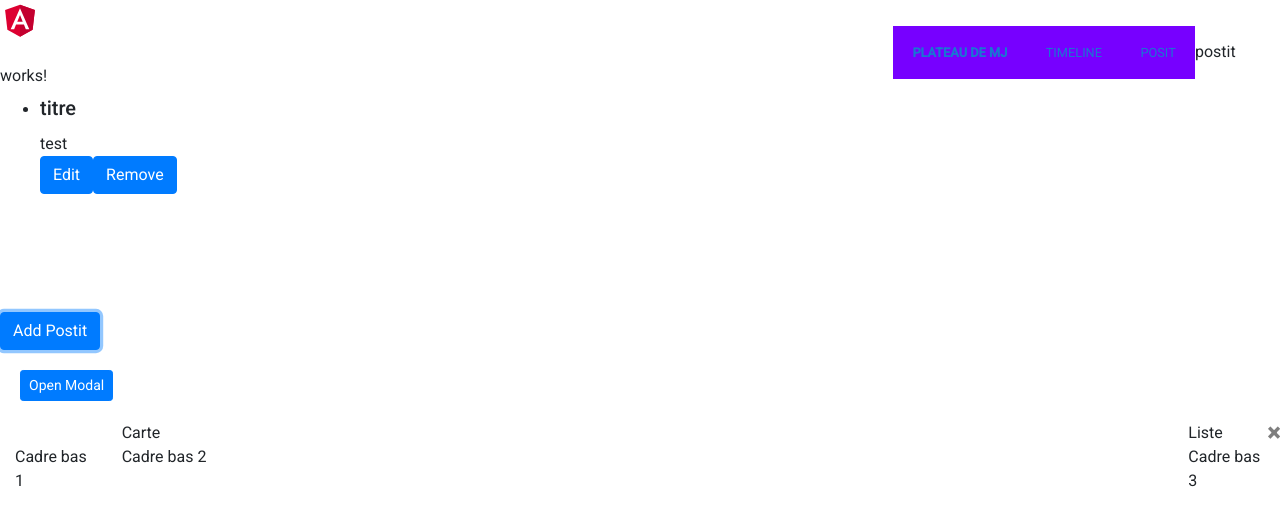
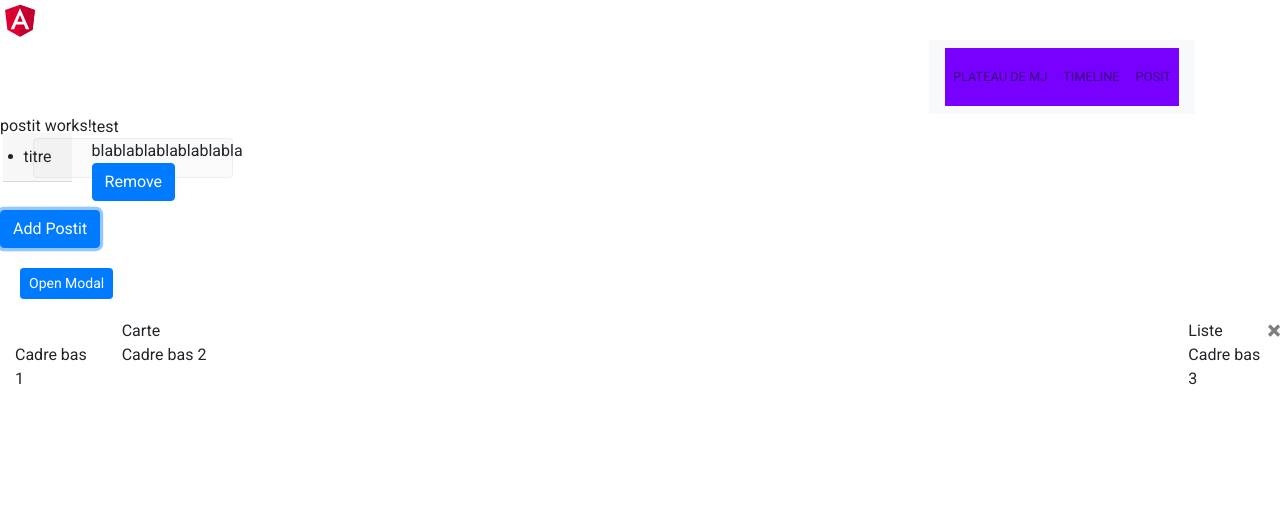
Before and after one commit to francoisauxietre/mj, an Angular app in the folder mjAngular/: page /postIt in a window 1280 px wide. Both pictures are taken after a click on the button "Add Postit". Shown: the top 524 px of the page. Built offline with nearby package versions, Linux system fonts and the light colour scheme.

Commit message:
updated navbar

```diff
--- a/mjAngular/src/app/nav/nav.component.html
+++ b/mjAngular/src/app/nav/nav.component.html
@@ -1,11 +1,13 @@
-<header>
-  <div class="container">
-    <nav>
-      <ul>
-        <li><a [class.title] routerLink="/" class="logo">{{appTitle}}</a></li>
-        <li><a [class.menu] routerLink="/timeLine">TimeLine</a></li>
-        <li><a [class.menu] routerLink="/postIt">PosIt</a></li>
+
+<div class="container">
+  <nav class="navbar navbar-expand-lg navbar-light bg-light">
+
+    <div class="collapse navbar-collapse" id="navbarSupportedContent">
+      <ul class="navbar-nav mr-auto">
+        <li class="nav-item" routerLink="/"><a class="nav-link">{{appTitle}}</a></li>
+        <li class="nav-item" routerLink="/timeLine"><a class="nav-link">TimeLine</a></li>
+        <li class="nav-item" routerLink="/postIt"><a class="nav-link">PosIt</a></li>
       </ul>
-    </nav>
-  </div>
-</header>
+    </div>
+  </nav>
+</div>
--- a/mjAngular/src/app/postit/postit.component.html
+++ b/mjAngular/src/app/postit/postit.component.html
@@ -1,14 +1,19 @@
 <p>postit works!</p>
 
 
-<div *ngFor="let postIt of postIts">
+<div *ngFor="let postIt of postIts" class="row">
   <ul>
     <li>
-      <div class="postit">
-        <h5 class="card-title">{{postIt.title}}</h5>
-        <p class="card-text">{{postIt.text}}</p>
-        <a href="#" class="btn btn-primary">Edit</a>
-        <button type="button" (click)="removePostButton()" class="btn btn-primary">Remove</button>
+      <div class="card">
+        <div class="card-header">
+          {{postIt.title}}
+        </div>
+        <div class="card-body">
+          <!--<h5 class="card-title">{{postIt.title}}</h5>-->
+          <p class="card-text">{{postIt.text}}</p>
+          <!--<a href="#" class="btn btn-primary">Edit</a>-->
+          <button type="button" (click)="removePostButton()" class="btn btn-primary">Remove</button>
+        </div>
       </div>
     </li>
   </ul>
--- a/mjAngular/src/app/postit/postit.component.ts
+++ b/mjAngular/src/app/postit/postit.component.ts
@@ -22,7 +22,7 @@ export class PostitComponent implements OnInit {
   openModal() {
     this.modalRef = this.modalService.open(DraggableModalComponent, this.modalOptions);
     this.modalRef.componentInstance.title = 'Drag Me!';
-    this.modalRef.componentInstance.message = 'test';
+    this.modalRef.componentInstance.message = 'test blablablablablabla';
     this.modalRef.componentInstance.onSubmitSubject
       .subscribe((res: boolean) => {
         this.buttonText = 'Open Post-it';
@@ -36,7 +36,7 @@ export class PostitComponent implements OnInit {
   addPostButton() {
     const post = new PostIt();
     post.id = 1;
-    post.text = 'test';
+    post.text = 'test blablablablablablabla';
     post.title = 'titre';
     this.postIts.push(post);
     console.log(this.postIts[0]);
```
